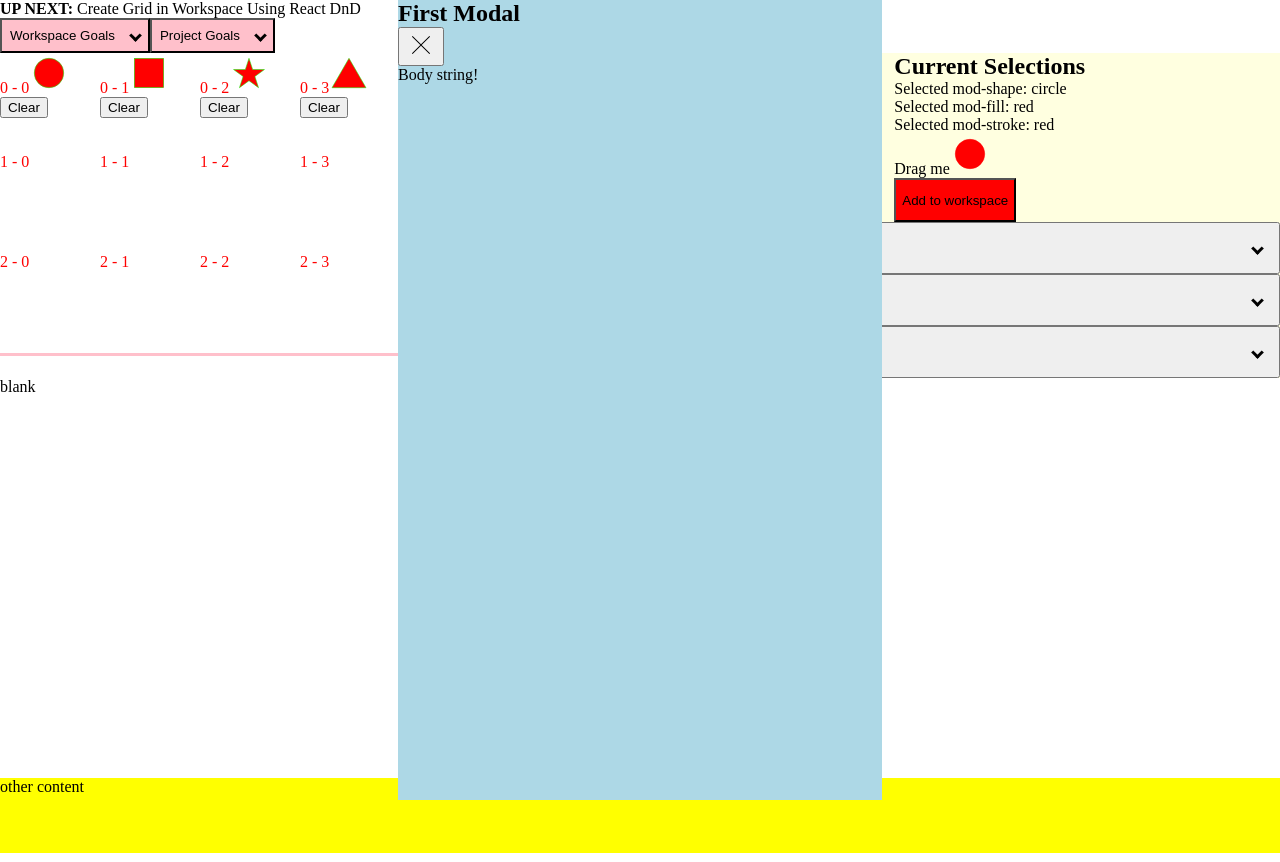
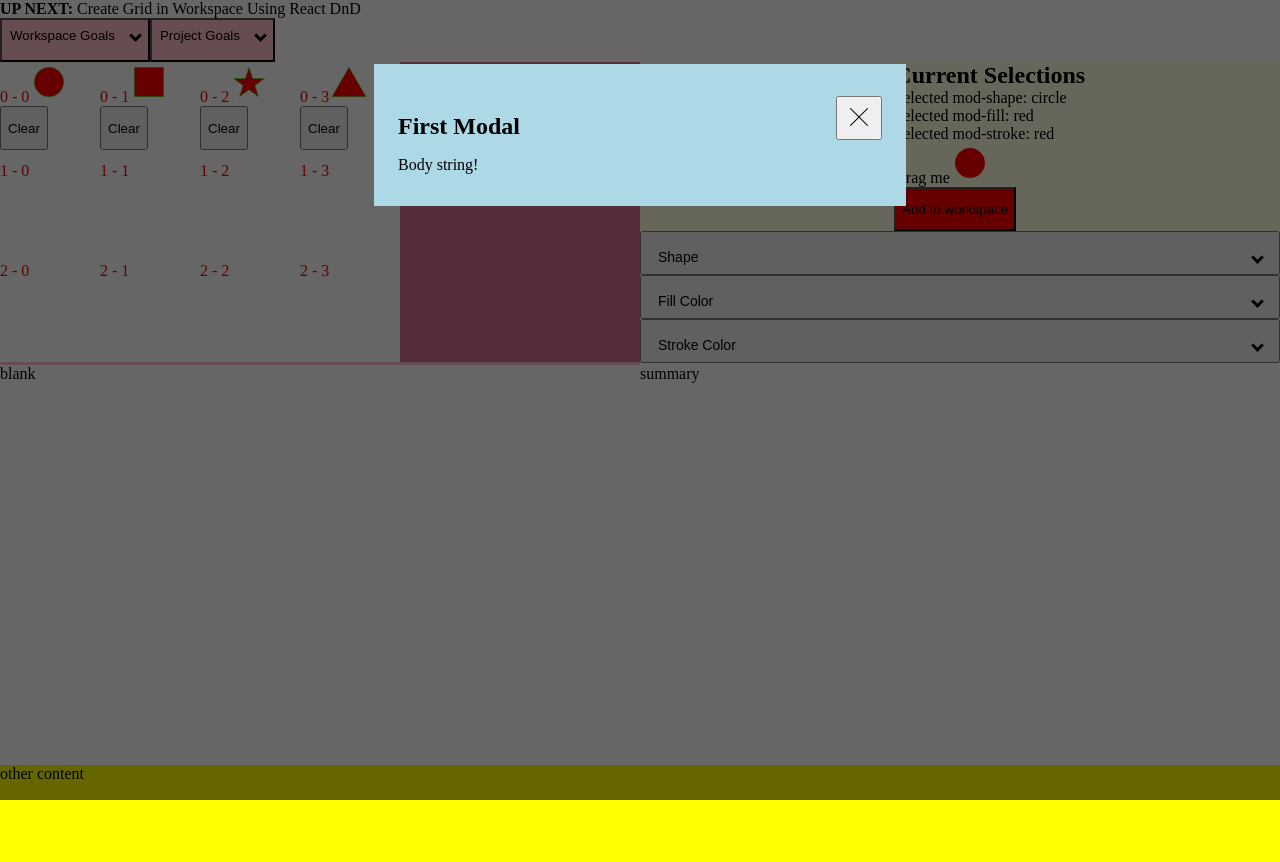
Before and after one commit to KierstenMiller/DnD-product-builder, a Next.js app in the folder next-app-test/: page /build-your-own in a window 1280 px wide. Both pictures are taken after a click on the button "Add to workspace". Built offline with nearby package versions, Linux system fonts and the light colour scheme.

Commit message:
styling modal

```diff
--- a/next-app-test/src/Components/modal/modal.module.scss
+++ b/next-app-test/src/Components/modal/modal.module.scss
@@ -1,18 +1,31 @@
 .trigger {
-    min-height: 44px; // TODO: make button class or component for this min
-    min-width: 44px;
     background: red;
 }
-
 .container {
+    z-index: 999;
     position: fixed;
     inset: 0;
     overflow-y: scroll;
     display: flex;
 }
+.backdrop {
+    position: fixed;
+    inset: 0;
+    background: black;
+    opacity: 0.6;
+}
 .modal {
+    padding: 32px 24px;
+    z-index: 9999;
     width: 484px;
-    height: 900px;
     margin: 0px auto;
+    margin-top: 64px; // TODO import spacing
     background: lightblue;
+    height: fit-content;
 }
+.header {
+    display: flex;
+    justify-content: space-between;
+    align-items: flex-end;
+    padding-bottom: 16px;
+}
--- a/next-app-test/src/Components/modal/modal.tsx
+++ b/next-app-test/src/Components/modal/modal.tsx
@@ -33,12 +33,12 @@ export const Modal = ({
 }: ModalI) => {
     const styles = { ...defaultStyles, ...stylesOverride };
     const close = (event: mouseButtonClickT) => closeCallback(event, false);
-    // NOTE: The parent div is NEEDED
     return <div className={styles.container}>
+    <div className={styles.backdrop}/>
     <div className={styles.modal}>
         <div className={styles.header}>
             {typeof header.content === 'string' ? <h2>{header.content}</h2> : header.content}
-            <button onClick={close}>{header.closeType ? closeButtonContent[header.closeType] : closeButtonContent.ex}</button>
+            <button className={styles.close} onClick={close}>{header.closeType ? closeButtonContent[header.closeType] : closeButtonContent.ex}</button>
         </div>
         <div className={styles.body}>
             {body}
--- a/next-app-test/styles/globals.scss
+++ b/next-app-test/styles/globals.scss
@@ -116,3 +116,8 @@ h1, h2, h3, h4, h5, h6 {
 .j-c-center {
   justify-content: center;
 }
+
+button {
+  min-height: 44px;
+  max-height: 44px;
+}
```
Also changed, not shown: next-app-test/src/Components/atoms/button.tsx (added).
